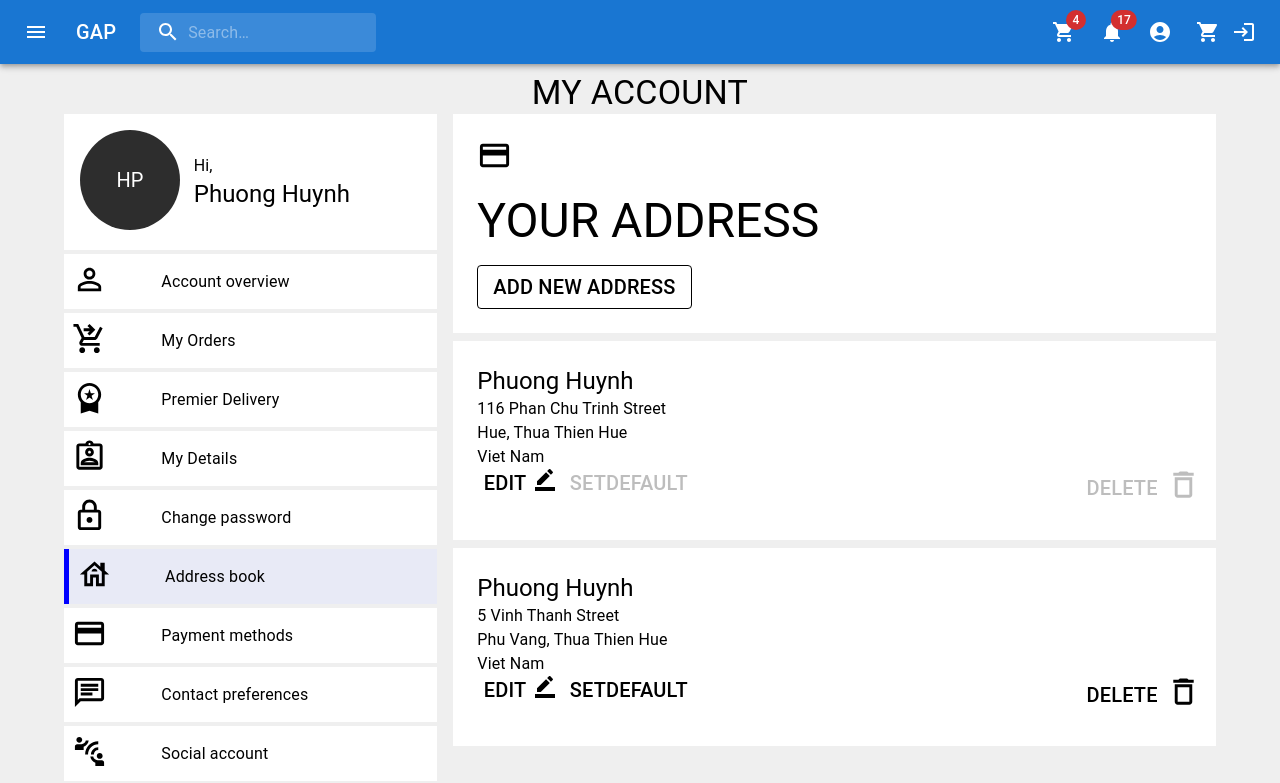
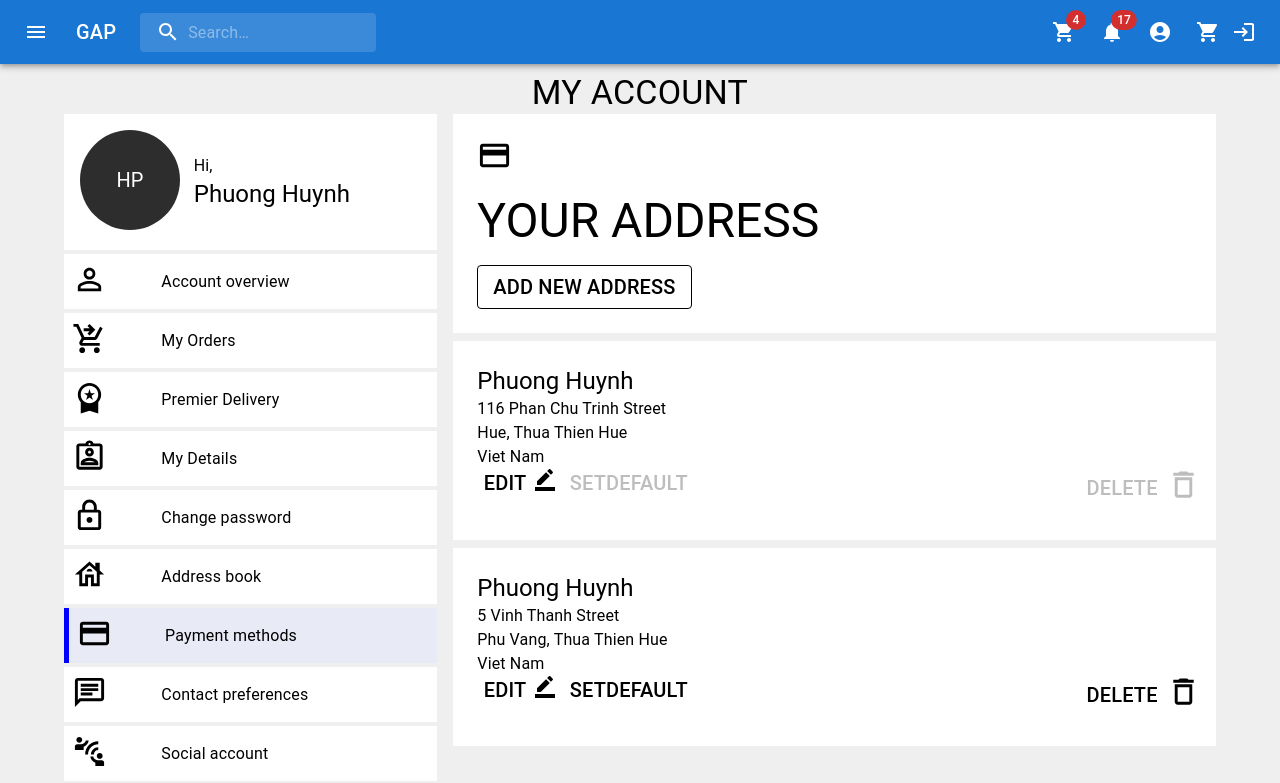
Before and after one commit to Tvkattsu103/mockProjectReactFPT, a React (Create React App) app: page /Address in a window 1280 px wide. Shown: the top 783 px of the page. Built offline with nearby package versions, Linux system fonts and the light colour scheme; what react-swipeable-views-utils would draw is missing.

Commit message:
29/4/2022

```diff
--- a/src/App.js
+++ b/src/App.js
@@ -1,5 +1,5 @@
 import './App.css';
-import Category from './components/Category/Category';
+import Category from './components/CategoryOverview/Category';
 import Help from './components/Help/Help';
 // import { Link, Outlet } from 'react-router-dom';
 import "bootstrap-icons/font/bootstrap-icons.css";
--- a/src/components/Address/Address.jsx
+++ b/src/components/Address/Address.jsx
@@ -18,6 +18,7 @@ import DeleteOutlineIcon from "@mui/icons-material/DeleteOutline";
 import BorderColorIcon from '@mui/icons-material/BorderColor';
 import { listAddress } from '../../redux/selectors';
 import { useSelector } from 'react-redux';
+import MenuLeft from '../UI/MenuLeft';
 function Address() {
   const listAddress1 = useSelector(listAddress);
   return (
@@ -28,7 +29,8 @@ function Address() {
           MY ACCOUNT
         </Typography>
         <Grid container spacing={2}>
-          <Grid item xs={4}>
+          <MenuLeft />
+          {/* <Grid item xs={4}>
             <Grid container spacing={0.5}>
               <Grid item xs={12}>
                 <Box component={"div"} sx={{ backgroundColor: "white", p: 2 }}>
@@ -216,7 +218,7 @@ function Address() {
                 </Box>
               </Grid>
             </Grid>
-          </Grid>
+          </Grid> */}
           <Grid item xs={8}>
             <Grid container spacing={1}>
               <Grid item xs={12}>
--- a/src/components/Login/Login.jsx
+++ b/src/components/Login/Login.jsx
@@ -1,7 +1,7 @@
 import { Button, Grid, TextField } from '@mui/material';
 import { height } from '@mui/system';
 import React, { useState } from 'react'
-import { Route, Routes , Link } from 'react-router-dom';
+import { Route, Routes , Link , useNavigate} from 'react-router-dom';
 import HomePage from '../Home/HomePage';
 import Register from '../Register/Register';
 import Header from '../UI/Header';
@@ -18,8 +18,10 @@ function Login() {
 
     const checkUser = useSelector(checkUserSelector);
     console.log(checkUser);
+    let navigate = useNavigate();
     if(checkUser){
         alert("Đăng nhập thành công");
+        navigate('/');
     }
     const dispatch = useDispatch();
     const handleChangeEmail=(e)=>{
--- a/src/components/Register/Register.jsx
+++ b/src/components/Register/Register.jsx
@@ -74,7 +74,7 @@ function Register() {
             }
             else {
                 dispatch(registerSlice.actions.addUser({ email: Email, password: Password, name: Name, surname: Surname, province: Province, city: City, address: Address }));
-                navigate('/');
+                navigate('/Login');
             }
         }
     }
--- a/src/components/Register/registerSlice.js
+++ b/src/components/Register/registerSlice.js
@@ -3,7 +3,7 @@ import { createSlice } from "@reduxjs/toolkit";
 const listUser =[
     {
         email:"thehuy.2pro@gmail.com",
-        password:"1234566",
+        password:"123456",
         name:"Huy",
         surname:"Hoàng Thế",
         province:"Thừa Thiên Huế",
```
